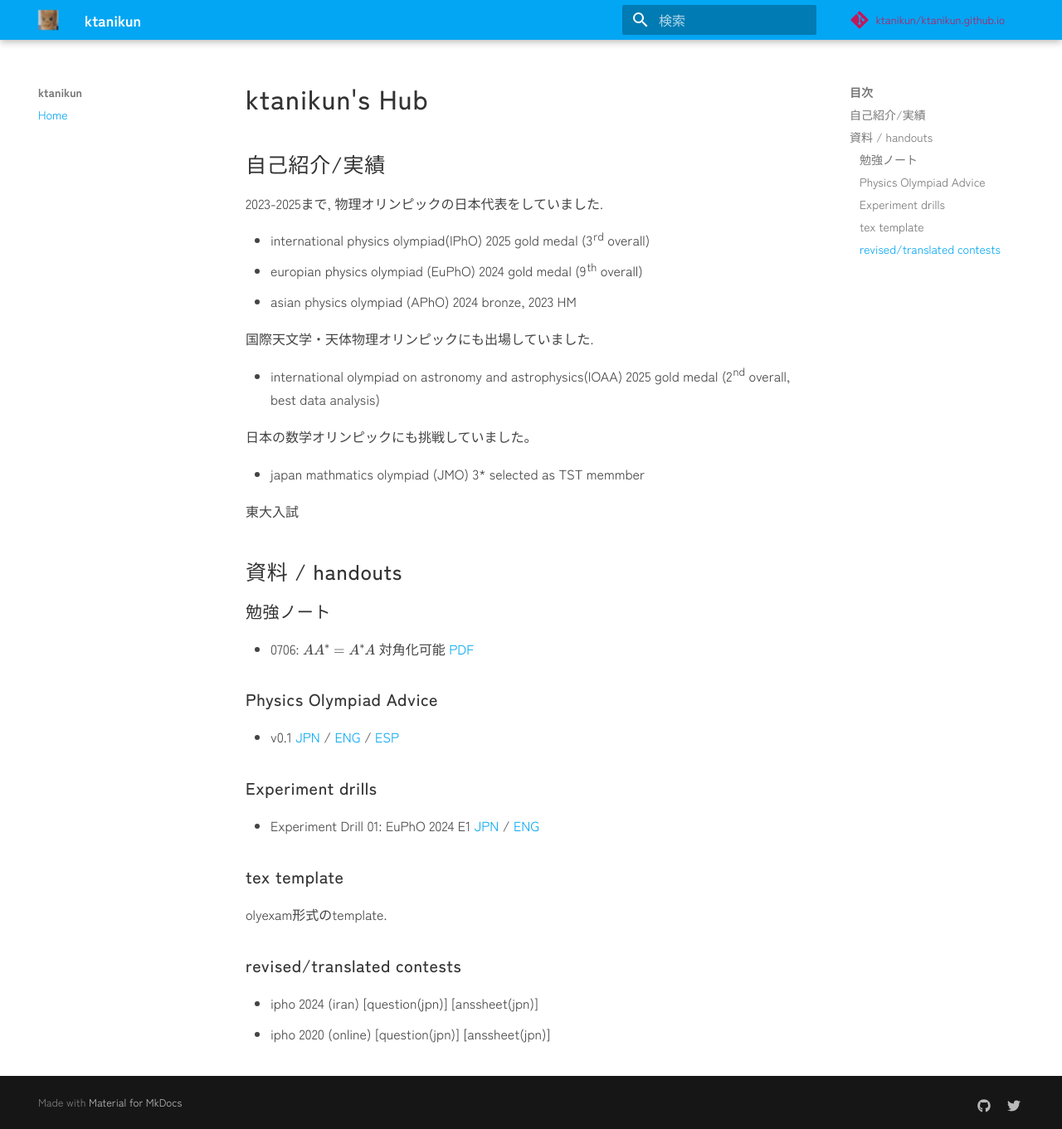
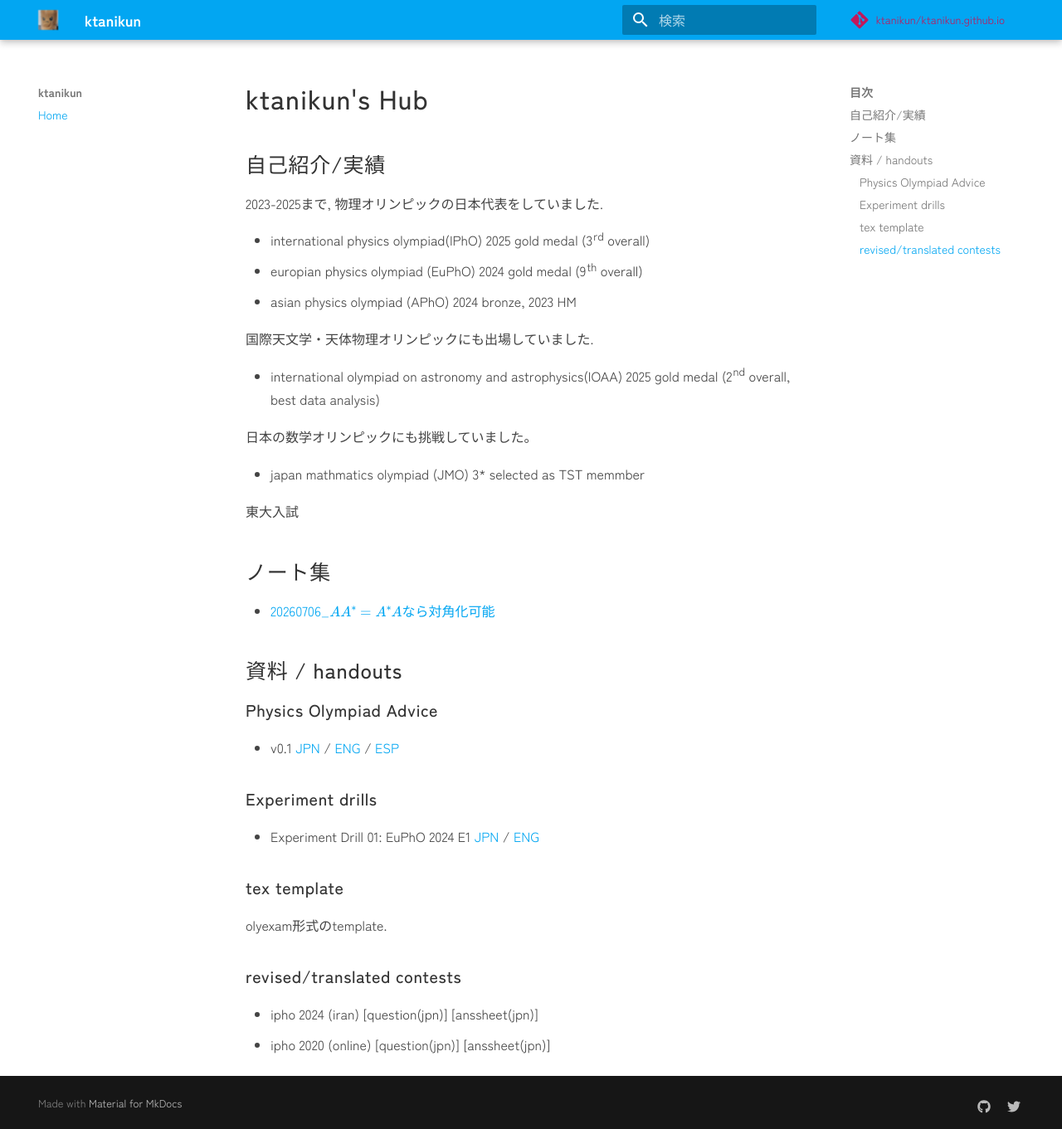
Before and after one commit to ktanikun/ktanikun.github.io, an MkDocs documentation site: the page built from docs/index.md, in a window 1280 px wide and 1361 px high. Shown: the whole window at 83% size. Built offline with MkDocs 1.6.1 and Material for MkDocs 9.7.7, drawn with Linux system fonts in a browser that asks for light colours; comment, search, counter and statistics services are not loaded.

Commit message:
Organize study notes section

```diff
--- a/docs/index.md
+++ b/docs/index.md
@@ -23,11 +23,11 @@
 
 
 
+## ノート集
+
+ - [20260706\_$AA^*=A^*A$なら対角化可能](pdfs/study/20260706-normal-unitary-diagonalization.pdf)
+
 ## 資料 / handouts
-
-### 勉強ノート
-
- - 0706: $AA^*=A^*A$ 対角化可能 [PDF](pdfs/study/20260706-normal-unitary-diagonalization.pdf)
 
 ### Physics Olympiad Advice
 
```
